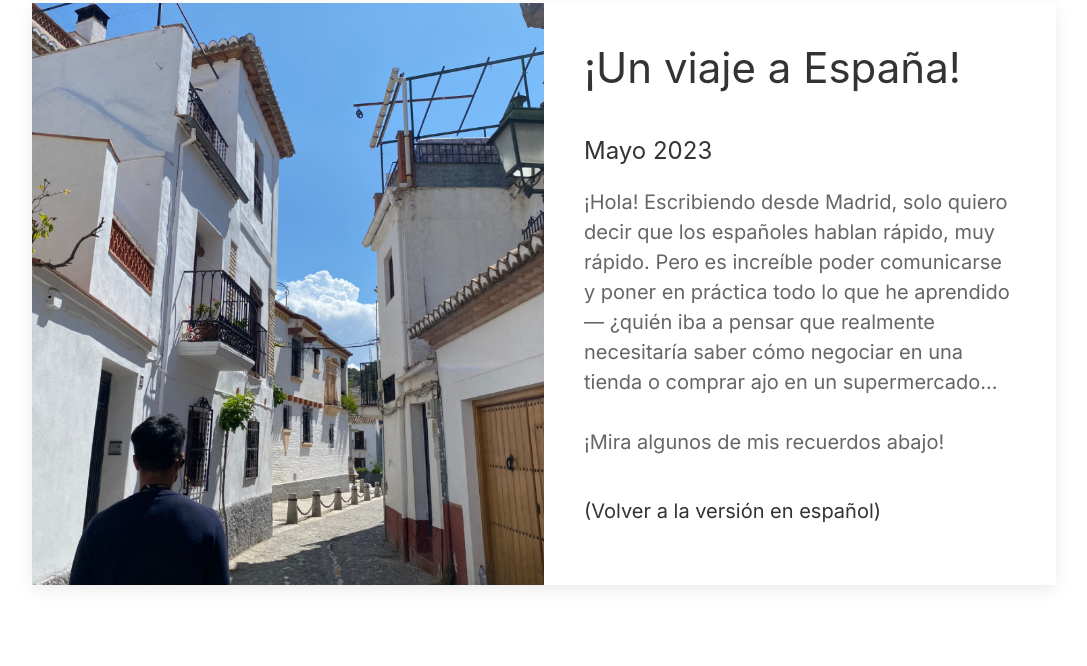
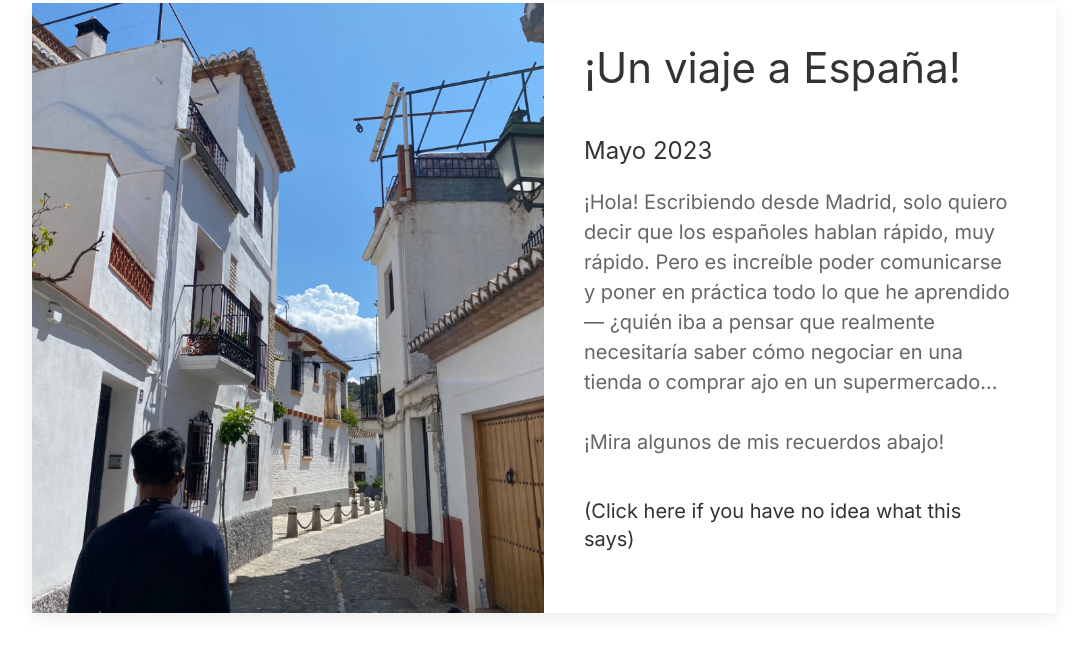
Before and after one commit to LeenKharouf/leenkharouf.github.io, a plain HTML site: page Spanish/index.html in a window 1280 px wide. Shown: the part 1470-2136 px from the top of the page, without its empty margins (96-1183 px from the left). Drawn offline with nearby package versions, Linux system fonts and the light colour scheme.

Commit message:
changed one sentence

```diff
--- a/Spanish/index.html
+++ b/Spanish/index.html
@@ -260,8 +260,8 @@
                 <br><br>
                         ¡Mira algunos de mis recuerdos abajo!
 
-                    <h4><a class="uk-link-heading" href="index.html">(Volver a la versión en español)</a></h4>
-                </p>
+                        <h4><a class="uk-link-heading" href="index_english.html">(Click here if you have no idea what this says)</a></h4>
+                    </p>
             </div>
 
         </div>
```
